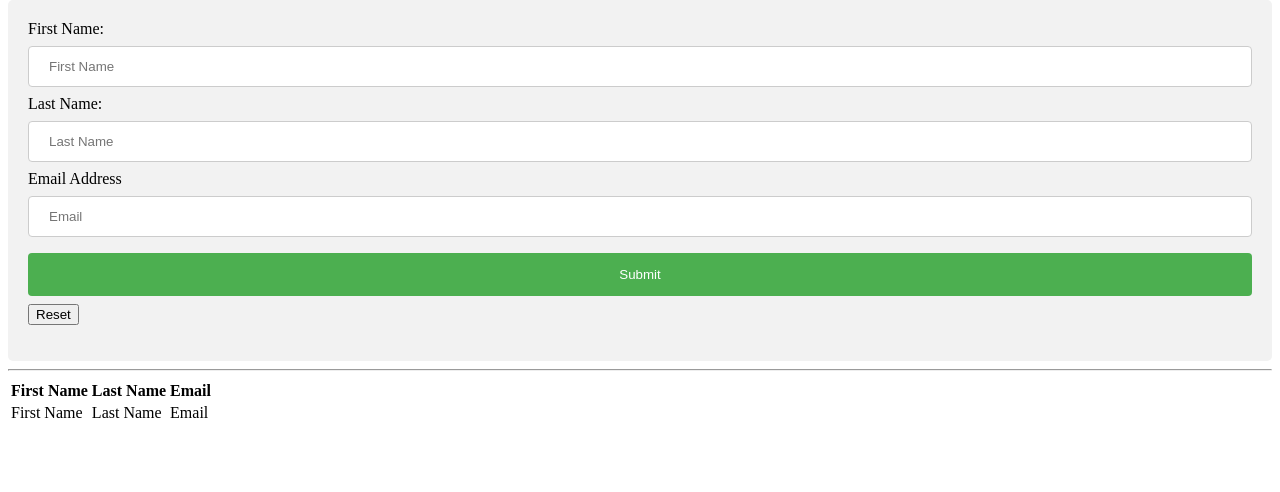
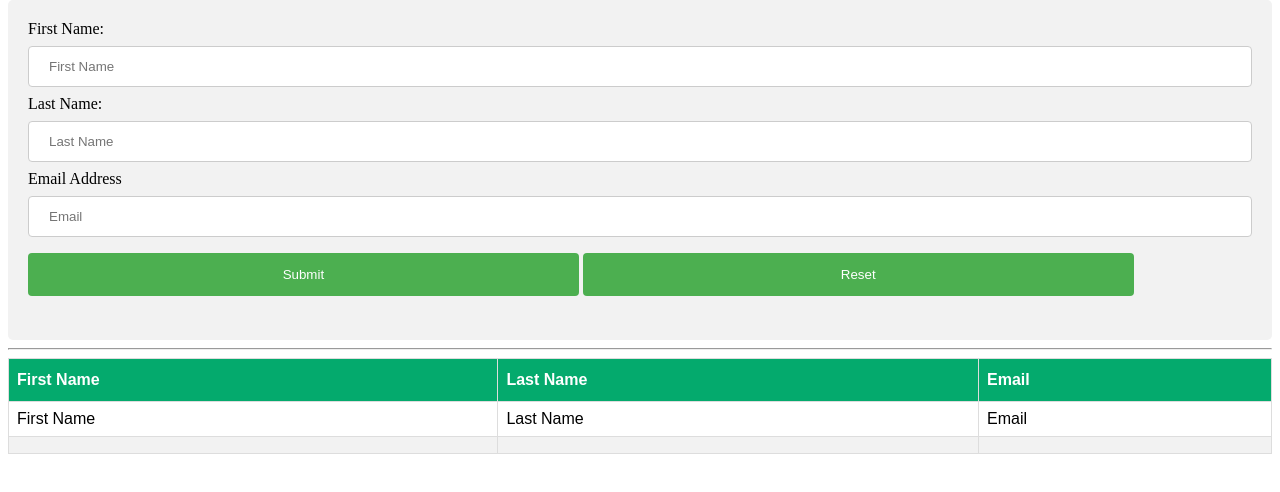
Before and after one commit to reidbraswell1/FormsTables, a plain HTML site: page index.html in a window 1280 px wide. Shown: the part 66-558 px from the top of the page. Drawn offline with Linux system fonts and the light colour scheme.

Commit message:
Added table styling

```diff
--- a/styles.css
+++ b/styles.css
@@ -22,8 +22,8 @@
   }
 
   /* Style the Submit button green */
-  input[type=submit] {
-    width: 100%;
+  input[type=submit], input[type=reset] {
+    width: 45%;
     background-color: #4CAF50;
     color: white;
     padding: 14px 20px;
@@ -32,3 +32,35 @@
     border-radius: 4px;
     cursor: pointer;
   }
+
+  /* Style the table */
+  #results {
+    font-family: Arial, Helvetica, sans-serif;
+    border-collapse: collapse;
+    width: 100%;
+  }
+
+  /* Set border color and type for the table data and header */
+  #results td, #results th {
+    border: 1px solid #ddd;
+    padding: 8px;
+  }
+
+  /* Set the even numbered rows to a different color for contrast */
+  #results tr:nth-child(even) {
+    background-color: #f2f2f2;
+  }
+
+  /* On hover over a row change the background color */
+  #results tr:hover {
+    background-color: #ddd;
+  }
+
+  /* Set the background color and text color of the heading */
+  #results th {
+  padding-top: 12px;
+  padding-bottom: 12px;
+  text-align: left;
+  background-color: #04aa6d;
+  color: white;
+}
```
